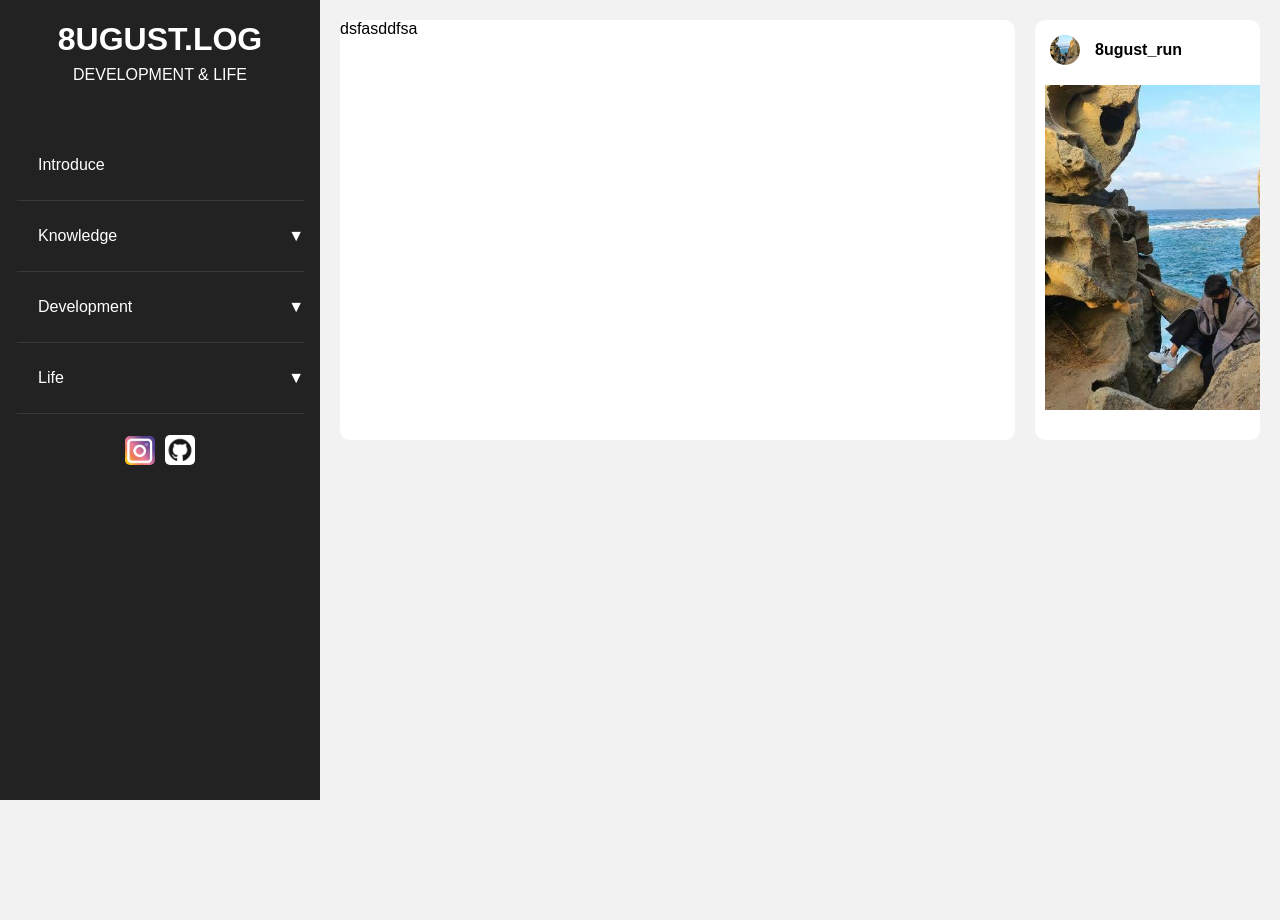
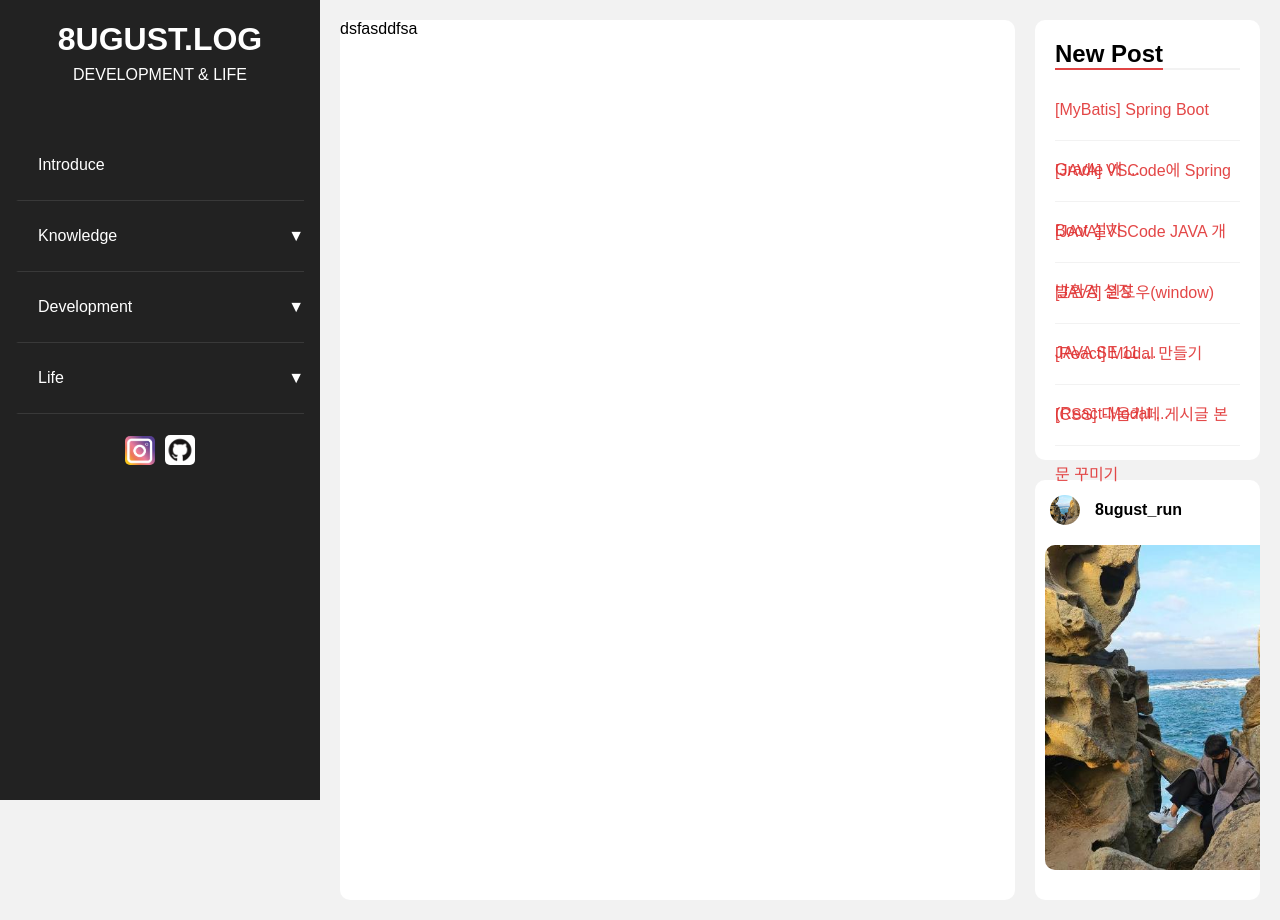
Before and after one commit to seonghan-Min/8ugust-ui, a React (Create React App) app: page / in a window 1280 px wide. Before the commit the page ends 800 px from the top, so only its background shows below. Built offline with nearby package versions, Linux system fonts and the light colour scheme.

Commit message:
[BLOG-003] New Post 퍼블리시

```diff
--- a/src/App.js
+++ b/src/App.js
@@ -38,8 +38,8 @@ function App() {
 					</div>
 				</div>
 				<div className='site'>
-					<img src={instagram} onClick={() => window.location.href="https://www.instagram.com/8ugust_run/"}></img>
-					<img src={github} onClick={() => window.location.href="https://github.com/seonghan-Min"}></img>
+					<img alt='instagram' src={instagram} onClick={() => window.location.href="https://www.instagram.com/8ugust_run/"}></img>
+					<img alt='github' src={github} onClick={() => window.location.href="https://github.com/seonghan-Min"}></img>
 				</div>
 			</header>
 			<div className='content-wrap'>
@@ -47,12 +47,25 @@ function App() {
 					dsfasddfsa
 				</div>
 				<div className='right'>
+					<div className='recent-post'>
+						<div className='title'>
+							<h2>New Post</h2>
+						</div>
+						<div className='list'>
+							<div>[MyBatis] Spring Boot Gradle 에 ...</div>
+							<div>[JAVA] VSCode에 Spring Boot 설치</div>
+							<div>[JAVA] VSCode JAVA 개발환경 설정</div>
+							<div>[JAVA] 윈도우(window) JAVA SE 11 ...</div>
+							<div>[React] Modal 만들기 (React-Modal ...</div>
+							<div>[CSS] 다음카페 게시글 본문 꾸미기</div>
+						</div>
+					</div>
 					<div className='instagram'>
 						<div>
-							<img src={profile}></img>
+							<img alt='profile' src={profile}></img>
 							<p>8ugust_run</p>
 						</div>
-						<img src={profile}></img>
+						<img alt='profile' src={profile}></img>
 					</div>
 				</div>
 			</div>
--- a/src/index.css
+++ b/src/index.css
@@ -105,18 +105,54 @@ header {
 .content-wrap .right {
 	width: 25%;
 	overflow: hidden;
+}
+
+.right .recent-post {
+	height: 400px;
+	padding: 20px;
+	margin-bottom: 20px;
 	border-radius: 10px;
+	background-color: white;
+}
+
+.recent-post .title {
+	margin-bottom: 10px;
+	border-bottom: 2px solid rgba(0,0,0,.05);
+}
+
+.recent-post .list div {
+	height: 60px;
+	transition: 0.3s;
+	line-height: 60px;
+	color: rgba(223, 46, 46, 0.884);
+	border-bottom: 1px solid rgba(0,0,0,.05);
+}
+
+.recent-post .list div:hover {
+	cursor: pointer;
+	font-weight: bold;
+	color: #222222;
+}
+
+.title h2 {
+	margin-top: 0;
+	font-weight: 700;
+	margin-bottom: -2px;
+	display: inline-block;
+	border-bottom: 2px solid rgba(223, 46, 46, 0.884)
 }
 
 .right .instagram {
 	height: 400px;
 	padding: 10px;
+	border-radius: 10px;
 	background-color: white;
 }
 
 .instagram img {
+	width: 325px;
 	margin-top: 15px;
-	width: 325px;
+	border-radius: 10px;
 }
 
 .instagram div {
```
